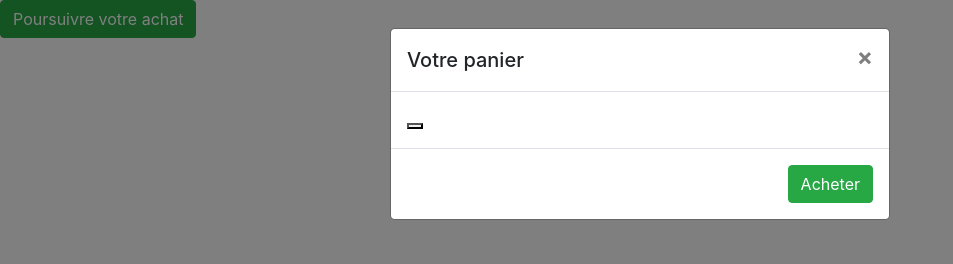
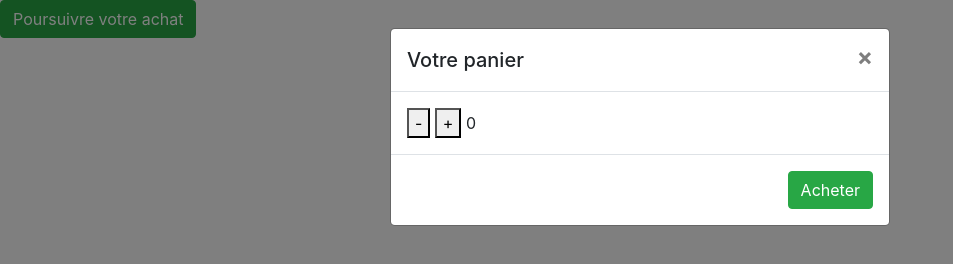
Before and after one commit to TimothyJounier/Mood-Base, a plain HTML site: page index.html in a window 1280 px wide. Both pictures are taken after a click on the button "Poursuivre votre achat". Shown: the whole page, without its empty margins (0-953 px from the left). Drawn offline with nearby package versions, Linux system fonts and the light colour scheme.

Commit message:
début JS modal : + et - à rajouter

```diff
--- a/assets/js/modal.js
+++ b/assets/js/modal.js
@@ -1,4 +1,4 @@
-
+let count = parseInt(number.innerText);
 
 let refOfProduct = document.getElementById('refOfProduct');
 refOfProduct
--- a/index.html
+++ b/index.html
@@ -61,7 +61,10 @@
       </button>
 
       <!-- Modal -->
-  <div class="modal fade" id="shoppingModal" tabindex="-1" aria-labelledby="shoppingModalLabel" aria-hidden="true">
+      <div class="container">
+        <div class="raw">
+          <div class="modal fade" id="shoppingModal" tabindex="-1" aria-labelledby="shoppingModalLabel"
+            aria-hidden="true">
             <div class="modal-dialog">
               <div class="modal-content">
                 <div class="modal-header">
@@ -73,12 +76,18 @@
                 <div class="modal-body">
                   <!-- Contenu du panier, faire le lien avec la liste des objets -->
                   <div id="refOfProduct">
-              <button type="button"></button>
+                    <button id="addTasks">-</button>
+
+                    <button id="addTasks">+</button>
+                    <span id="count">0</span>
+
                   </div>
                 </div>
                 <div class="modal-footer">
                   <!-- Boutton acheter -->
                   <button type="button" class="btn btn-success">Acheter</button>
+                </div>
+              </div>
             </div>
           </div>
         </div>
```
Lines whose indentation alone changed are shown as unchanged.
